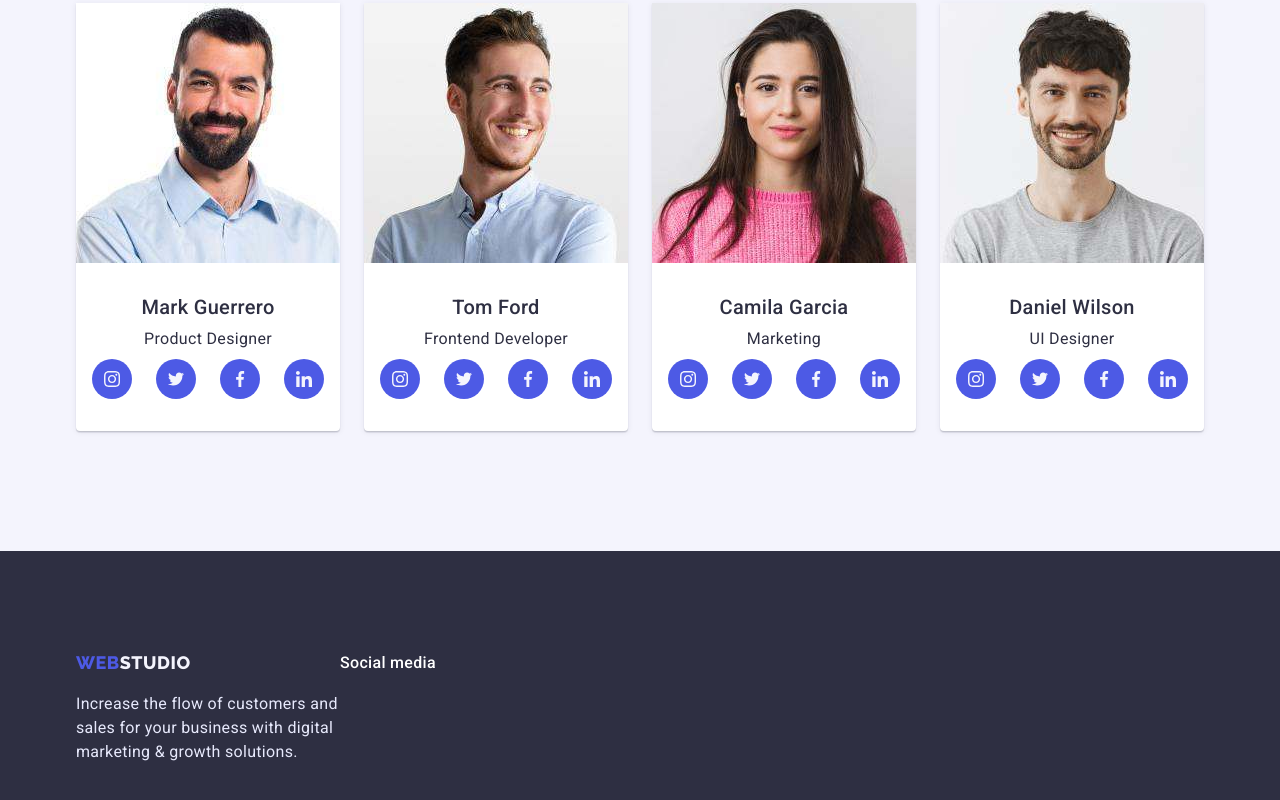
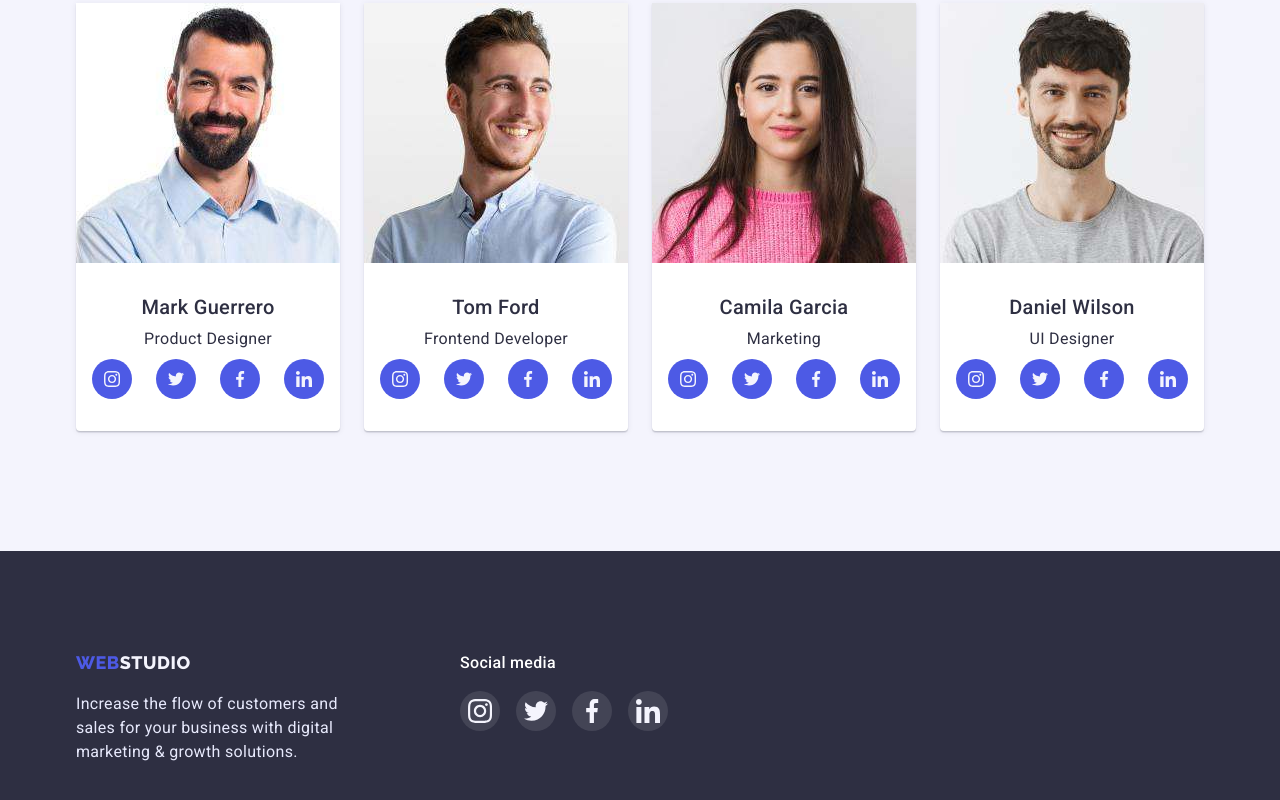
Before and after one commit to Siromskyi/goit-markup-hw-04, a plain HTML site: page index.html in a window 1280 px wide. Shown: the part 1921-2721 px from the top of the page. Drawn offline with nearby package versions, Linux system fonts and the light colour scheme.

Commit message:
before castumers

```diff
--- a/css/styles.css
+++ b/css/styles.css
@@ -6,6 +6,7 @@
   --blue: #4d5ae5;
   --white-two: #e7e9fc;
   --white-three: #f4f4fd;
+  --green-hover: #31d0aa;
 }
 
 * {
@@ -266,13 +267,28 @@ h6 {
   gap: 24px;
   padding-bottom: 32px;
 }
+.socials-list-footer {
+  display: flex;
+  justify-content: center;
+  gap: 16px;
+  margin-top: 16px;
+}
 .socials-icon {
   width: 16px;
   height: 16px;
   fill: var(--white-three);
 }
+.socials-icon-footer {
+  width: 24px;
+  height: 24px;
+  fill: var(--white-three);
+}
 
 .socials-item {
+  width: 40px;
+  height: 40px;
+}
+.socials-item-footer {
   width: 40px;
   height: 40px;
 }
@@ -286,8 +302,14 @@ h6 {
   background-color: var(--blue);
   border-radius: 50%;
 }
+.socials-link-footer {
+  background-color: rgba(255, 255, 255, 0.1);
+}
 .socials-item :hover {
   background-color: var(--cl-hover);
+}
+.socials-item-footer :hover {
+  background-color: var(--green-hover);
 }
 /*footer*/
 
@@ -296,6 +318,9 @@ h6 {
   padding-top: 100px;
   padding-bottom: 100px;
   margin: 0px, auto;
+}
+.logo-text-footer {
+  margin-right: 120px;
 }
 
 .text-footer {
--- a/index.html
+++ b/index.html
@@ -330,7 +330,7 @@
     <footer class="footer">
       <div class="container">
         <div class="container-footer">
-          <div>
+          <div class="logo-text-footer">
             <a class="logo" href="./index.html"
               ><span class="color-web">WEB</span
               ><span class="color-studio">STUDIO</span>
@@ -342,13 +342,35 @@
           </div>
           <div>
             <p class="text-social-media">Social media</p>
-            <ul>
-              <li>
-                <a href="#"> </a>
+            <ul class="socials-list-footer">
+              <li class="socials-item-footer">
+                <a class="socials-link socials-link-footer" href="#">
+                  <svg class="socials-icon-footer">
+                    <use href="./images/icons.svg#icon-instagram"></use>
+                  </svg>
+                </a>
               </li>
-              <li></li>
-              <li></li>
-              <li></li>
+              <li class="socials-item-footer">
+                <a class="socials-link socials-link-footer" href="#">
+                  <svg class="socials-icon-footer">
+                    <use href="./images/icons.svg#icon-twitter"></use>
+                  </svg>
+                </a>
+              </li>
+              <li class="socials-item-footer">
+                <a class="socials-link socials-link-footer" href="#">
+                  <svg class="socials-icon-footer">
+                    <use href="./images/icons.svg#icon-facebook"></use>
+                  </svg>
+                </a>
+              </li>
+              <li class="socials-item-footer">
+                <a class="socials-link socials-link-footer" href="#">
+                  <svg class="socials-icon-footer">
+                    <use href="./images/icons.svg#icon-linkedin"></use>
+                  </svg>
+                </a>
+              </li>
             </ul>
           </div>
         </div>
```
